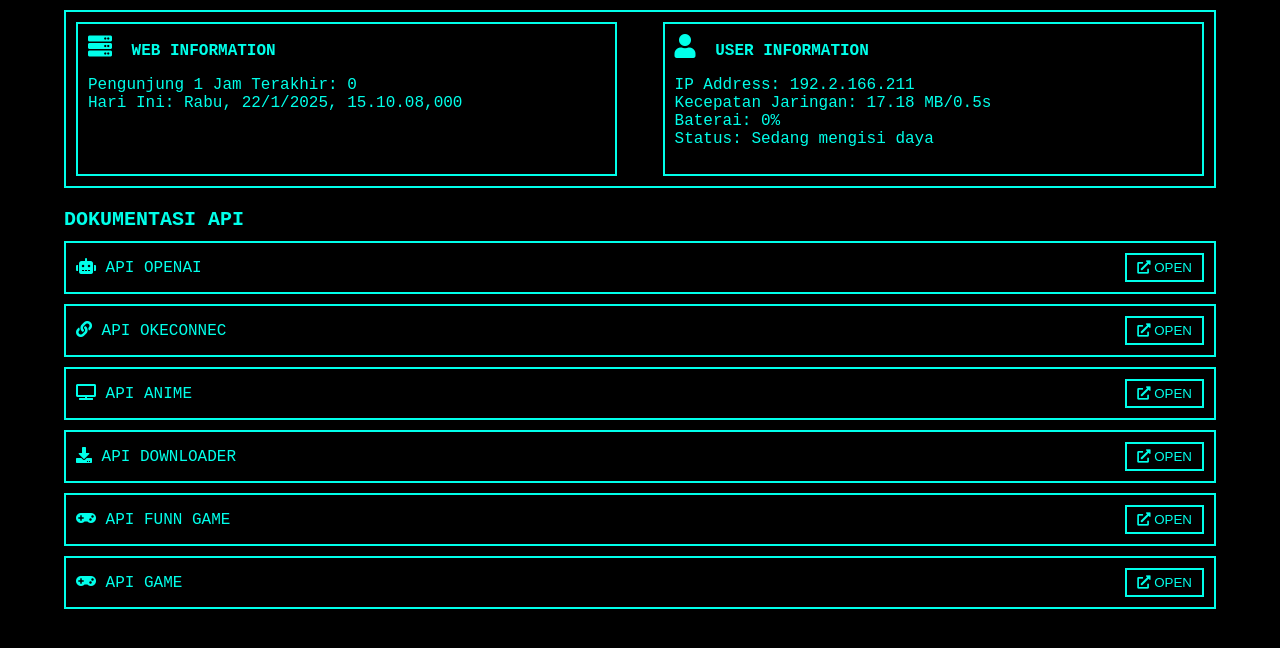
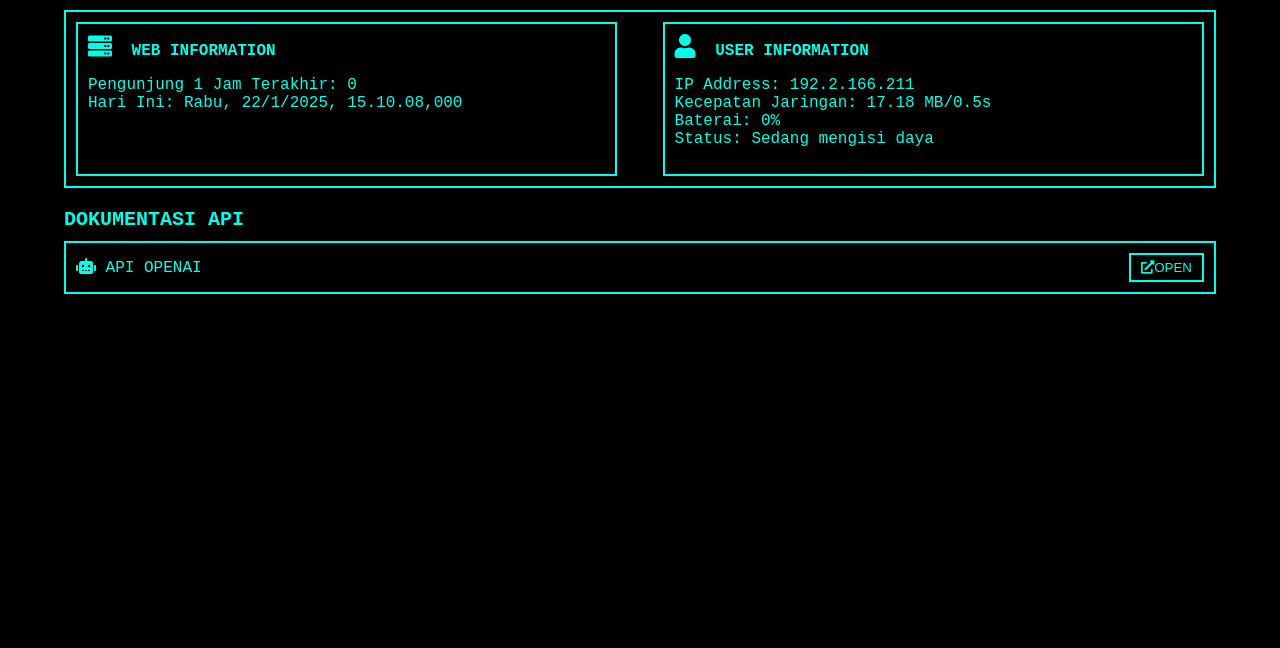
Before and after one commit to RerezzOfficial/im-rerezz, a website: page public/index.html in a window 1280 px wide. Shown: the part 104-752 px from the top of the page. Drawn offline with Linux system fonts and the light colour scheme.

Commit message:
Update index.html

```diff
--- a/public/index.html
+++ b/public/index.html
@@ -1,9 +1,8 @@
-<!DOCTYPE html>
-<html lang="en">
-<head>
-<meta charset="UTF-8">
-<meta name="viewport" content="width=device-width, initial-scale=1.0">
-<title> IM REREZZ APIS </title>
+<html>
+ <head>
+  <title>
+   API IM REREZZ
+  </title>
   <link href="https://cdnjs.cloudflare.com/ajax/libs/font-awesome/5.15.3/css/all.min.css" rel="stylesheet"/>
   <style>
    body {
@@ -168,74 +167,10 @@
 
     <!-- API 1 -->
     <div class="api-item">
-        <span>
-          <i class="fas fa-robot"></i>
-          API OPENAI
-        </span>
-        <button onclick="openLink('/doc/ai')">
-          <i class="fas fa-external-link-alt"></i>
-          OPEN
-        </button>
-      </div>
+      <span><i class="fas fa-robot"></i> API OPENAI</span>
+      <button onclick="openLink('/doc/ai')"><i class="fas fa-external-link-alt"></i>OPEN</button>
+    </div>
 
-      <!-- API Item 2 -->
-      <div class="api-item">
-        <span>
-          <i class="fas fa-link"></i>
-          API OKECONNEC
-        </span>
-        <button onclick="openLink('https://okecollect.com')">
-          <i class="fas fa-external-link-alt"></i>
-          OPEN
-        </button>
-      </div>
-
-      <!-- API Item 3 -->
-      <div class="api-item">
-        <span>
-          <i class="fas fa-tv"></i>
-          API ANIME
-        </span>
-        <button onclick="openLink('https://animeapi.com')">
-          <i class="fas fa-external-link-alt"></i>
-          OPEN
-        </button>
-      </div>
-
-      <!-- API Item 4 -->
-      <div class="api-item">
-        <span>
-          <i class="fas fa-download"></i>
-          API DOWNLOADER
-        </span>
-        <button onclick="openLink('https://downloaderapi.com')">
-          <i class="fas fa-external-link-alt"></i>
-          OPEN
-        </button>
-      </div>
-
-      <!-- API Item 5 -->
-      <div class="api-item">
-        <span>
-          <i class="fas fa-gamepad"></i>
-          API FUNN GAME
-        </span>
-        <button onclick="openLink('https://funnapi.com')">
-          <i class="fas fa-external-link-alt"></i>
-          OPEN
-        </button>
-      </div>
-
-      <div class="api-item">
-        <span>
-          <i class="fas fa-gamepad"></i>
-          API GAME
-        </span>
-        <button onclick="openLink('https://funnapi.com')">
-          <i class="fas fa-external-link-alt"></i>
-          OPEN
-        </button>
-      </div>
 
    </div>
   </div>
```
